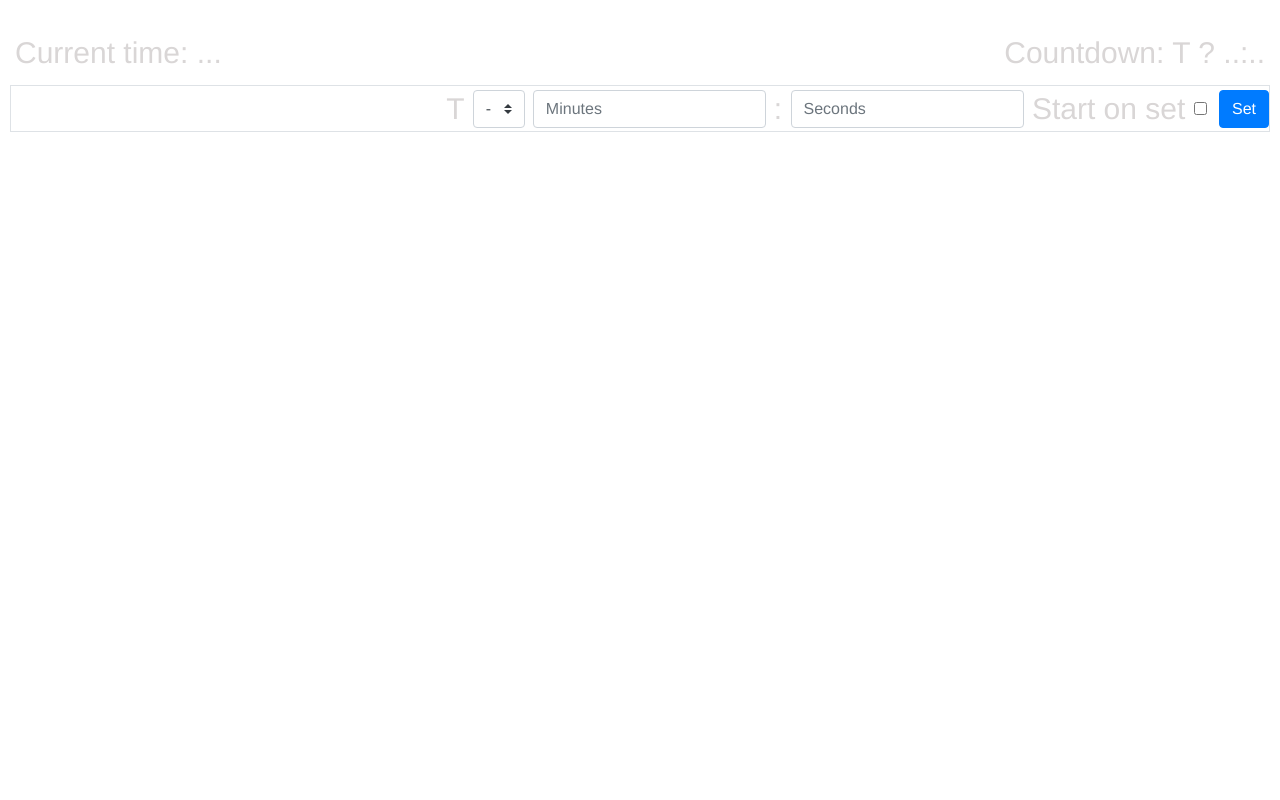
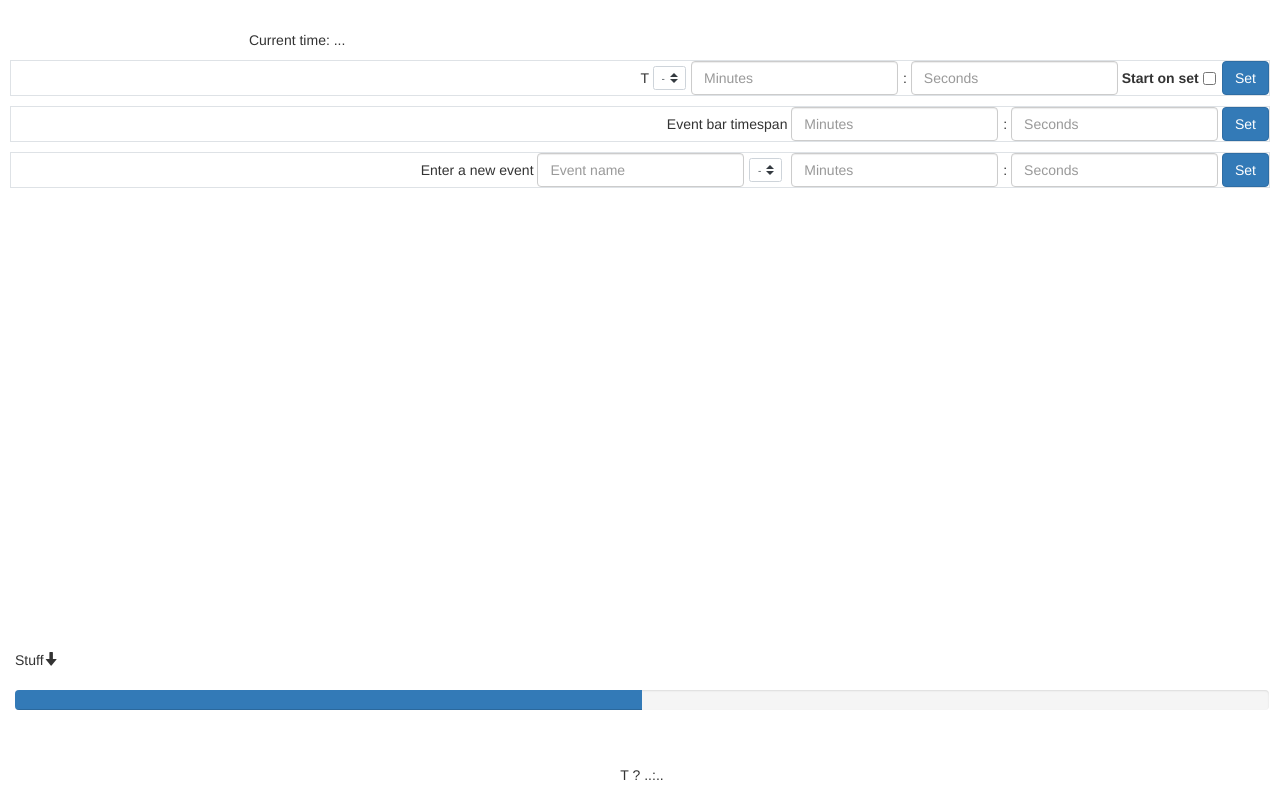
Before and after one commit to aris-space/euler-avionics, a Flask app: page /admin in a window 1280 px wide. Run offline with Flask 2, Linux system fonts and the light colour scheme; some libraries are stand-ins or nearby versions.

Commit message:
Started working on progress bar

```diff
--- a/livestreaming/overlays/web/app.py
+++ b/livestreaming/overlays/web/app.py
@@ -47,6 +47,22 @@ class Countdown:
             minutes, seconds = divmod(abs(self.seconds), 60)
             socketio.emit('countdown_update', {'minutes': minutes, 'seconds': seconds, 'negative': self.seconds < 0})
             sleep(1)
+
+
+class Event:
+    def __init__(self, id, name, sign, t):
+        self.id = id
+        self.name = name
+        self.sign = sign
+        self.t = t
+
+
+events = []
+
+
+@socketio.on('add_event')
+def add_event(json):
+    events.append(Event(json["id"], json["name"], json["sign"], json["t"]))
 
 
 # TODO: don't init here
--- a/livestreaming/overlays/web/static/css/style.css
+++ b/livestreaming/overlays/web/static/css/style.css
@@ -1,7 +1,8 @@
 body
 {
-    font-family: "Helvetica Neue", Helvetica, Arial, sans-serif;
-    color: #d9d6d6;
+    /*font-family: "Helvetica Neue", Helvetica, Arial, sans-serif;*/
+    /*color: #d9d6d6;*/
+    color: #a71d2a;
     font-size: 30px;
 }
 
@@ -13,11 +14,25 @@ body
     alignment: left;
 }
 
-#countdown, #hold_btn, #altitude, #speed {
+
+
+#hold_btn, #altitude, #speed {
     display: inline-block;
     vertical-align: top;
     margin-top: 30px;
     text-align: right;
+}
+
+#countdown{
+    display: inline-block;
+    vertical-align: top;
+    margin-top: 30px;
+    position: absolute;
+    bottom: 15px;
+    alignment: center;
+    width: 98%;
+    max-width: 100%;
+    text-align: center;
 }
 
 #countdown_set {
@@ -27,3 +42,21 @@ body
     /*margin-top: 30px;*/
     /*margin-left: 30px;*/
 }
+
+.events{
+    position: absolute;
+    bottom: 120px;
+    width: 98%;
+    height: 30px;
+}
+
+.event{
+    position: absolute;
+    bottom: 120px;
+}
+
+.progress{
+    position: absolute;
+    bottom: 70px;
+    width: 98%;
+}
--- a/livestreaming/overlays/web/templates/admin.html
+++ b/livestreaming/overlays/web/templates/admin.html
@@ -3,8 +3,12 @@
 <head>
     <meta charset="UTF-8">
     <link rel="stylesheet" href="https://cdnjs.cloudflare.com/ajax/libs/font-awesome/4.7.0/css/font-awesome.min.css">
+
+<!--    <script src="https://use.fontawesome.com/d4185732c4.js"></script>-->
+
     <link href="../static/css/bootstrap/bootstrap.css" rel="stylesheet" type="text/css">
     <link href="../static/css/style.css" rel="stylesheet" type="text/css">
+    <link rel="stylesheet" href="https://maxcdn.bootstrapcdn.com/bootstrap/3.3.7/css/bootstrap.min.css" integrity="sha384-BVYiiSIFeK1dGmJRAkycuHAHRg32OmUcww7on3RYdg4Va+PmSTsz/K68vbdEjh4u" crossorigin="anonymous">
     <title>Launch Overlay</title>
 </head>
 <body>
@@ -16,7 +20,7 @@
         <br/>
         <div class="col-md-5" id="countdown">
             <button type="button" class="btn btn-danger invisible" id="countdown_ctrl"></button>
-            Countdown: T <span id="countdown_sign">?</span> <span id="countdown_minutes">..</span>:<span
+            T <span id="countdown_sign">?</span> <span id="countdown_minutes">..</span>:<span
                 id="countdown_seconds">..</span>
         </div>
     </div>
@@ -42,6 +46,41 @@
 
             &nbsp;<button type="button" class="btn btn-primary" id="countdown_set_btn">Set</button>
         </form>
+    </div>
+    <div class="border form-row justify-content-end no-gutters" style="margin-top: 10px">
+        <form id="event_bar_timespan" class="form-inline">
+            Event bar timespan&nbsp;
+            <input type="number" class="form-control mb-2 mr-sm-2 mb-sm-0" id="event_bar_timespan3"
+                   placeholder="Minutes"
+                   min="0">
+            :&nbsp;
+            <input type="number" class="form-control" id="event_bar_timespan4" placeholder="Seconds" min="0">
+
+            &nbsp;<button type="button" class="btn btn-primary" id="event_bar_timespan_btn">Set</button>
+        </form>
+    </div>
+
+    <div class="border form-row justify-content-end no-gutters" style="margin-top: 10px">
+        <form class="form-inline">
+            Enter a new event&nbsp;
+            <input type="text" class="form-control mb-2 mr-sm-2 mb-sm-0" placeholder="Event name" id="event_name">
+            <select class="custom-select mb-2 mr-sm-2 mb-sm-0" id="event_sign">
+                <option selected value="-">-</option>
+                <option value="+">+</option>
+            </select>
+            &nbsp;
+            <input type="number" class="form-control mb-2 mr-sm-2 mb-sm-0" id="event_set_min"
+                   placeholder="Minutes"
+                   min="0">
+            :&nbsp;
+            <input type="number" class="form-control" placeholder="Seconds" min="0" id="event_set_sec">
+
+            &nbsp;<button type="button" class="btn btn-primary" id="add_event_btn">Set</button>
+        </form>
+    </div>
+    <div class="events" id="events">Stuff<span class="glyphicon glyphicon-arrow-down" aria-hidden="true"></span></i></div>
+    <div class="progress">
+        <div class="progress-bar" role="progressbar" style="width: 50%" aria-valuenow="100" aria-valuemin="0" aria-valuemax="100"></div>
     </div>
 </div>
 
@@ -77,6 +116,25 @@
             countdown_ctrl_btn.html(play_btn);
         }
     })
+    var events_counter = 0
+
+    let add_event_btn = $('#add_event_btn');
+    add_event_btn.on('click', function (e) {
+        console.log(add_event_btn.html())
+        let t = parseInt($('#event_set_min').val()) * 60 + parseInt($('#event_set_sec').val())
+        socket.emit('add_event', {
+            id: events_counter,
+            name: $('#event_name').val(),
+            sign: $('#event_sign').val(),
+            t: t,
+        })
+        let event = document.createElement('div');
+        event.id = events_counter
+        event.textContent = $("#event_name").val()
+        event.className = "event"
+        $("#events")[0].appendChild(event)
+        events_counter += 1
+    })
 
     $('#countdown_set_btn').on('click', function (e) {
         let start_on_set = $('#countdown_start_on_set')
```
Also changed, not shown: livestreaming/overlays/web/templates/main.html (+9 -2 lines).
